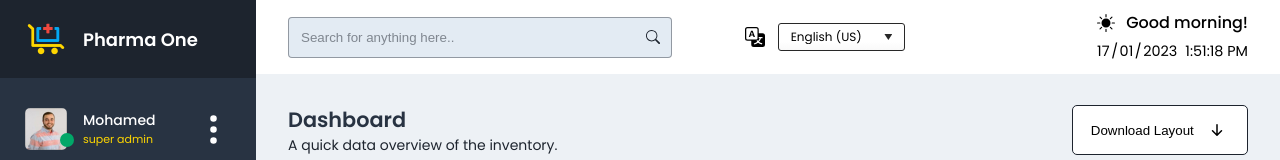
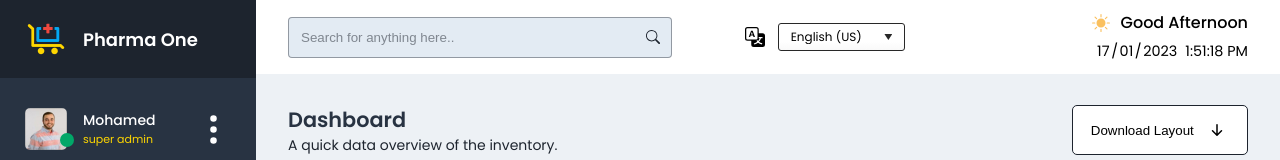
Before and after one commit to mohamedy72/pharmacy-managment, a React (Vite) app: page /dashboard in a window 1280 px wide. Shown: the top 160 px of the page. Built offline with nearby package versions, Linux system fonts and the light colour scheme.

Commit message:
fix: Render correct part of the day depending on the time

```diff
--- a/src/components/UI/Widgets/Weather.jsx
+++ b/src/components/UI/Widgets/Weather.jsx
@@ -8,6 +8,8 @@ import { BrightnessHighFill, MoonFill } from "react-bootstrap-icons";
 
 const Weather = ({ greet }) => {
   const [time, setTime] = useState(() => currentTime());
+  const hoursOfTheTime = +time.split("")[0];
+  const amOrPm = time.split(" ")[1];
 
   useEffect(() => {
     const timer = setInterval(() => {
@@ -23,9 +25,15 @@ const Weather = ({ greet }) => {
     <div className="weather">
       <p className="weather_header">
         <span className="weather_icon">
-          {time.includes("PM") ? <BrightnessHighFill /> : <MoonFill />}
+          {time.includes("PM") ? (
+            <BrightnessHighFill fill="#FAC05E" />
+          ) : (
+            <MoonFill />
+          )}
         </span>
-        {greet}
+        <span>
+          <RenderCorrectPartOfADay hours={hoursOfTheTime} timePeriod={amOrPm} />
+        </span>
       </p>
       <div className="weather_cal">
         <p className="weather_date">
@@ -49,3 +57,17 @@ const Weather = ({ greet }) => {
 };
 
 export default Weather;
+
+const RenderCorrectPartOfADay = ({ hours, timePeriod }) => {
+  if (timePeriod === "AM" && hours >= 5 && hours <= 12) {
+    return "Good Morning";
+  } else if (timePeriod === "PM" && hours <= 12 && hours <= 6) {
+    return "Good Afternoon";
+  } else if (timePeriod === "PM" && hours > 6 && hours <= 9) {
+    return "Good Evening";
+  } else if (timePeriod === "AM" || timePeriod === "PM") {
+    if (hours > 9 || (hours < 9 && hours <= 5)) {
+      return "Good Night";
+    }
+  }
+};
```
